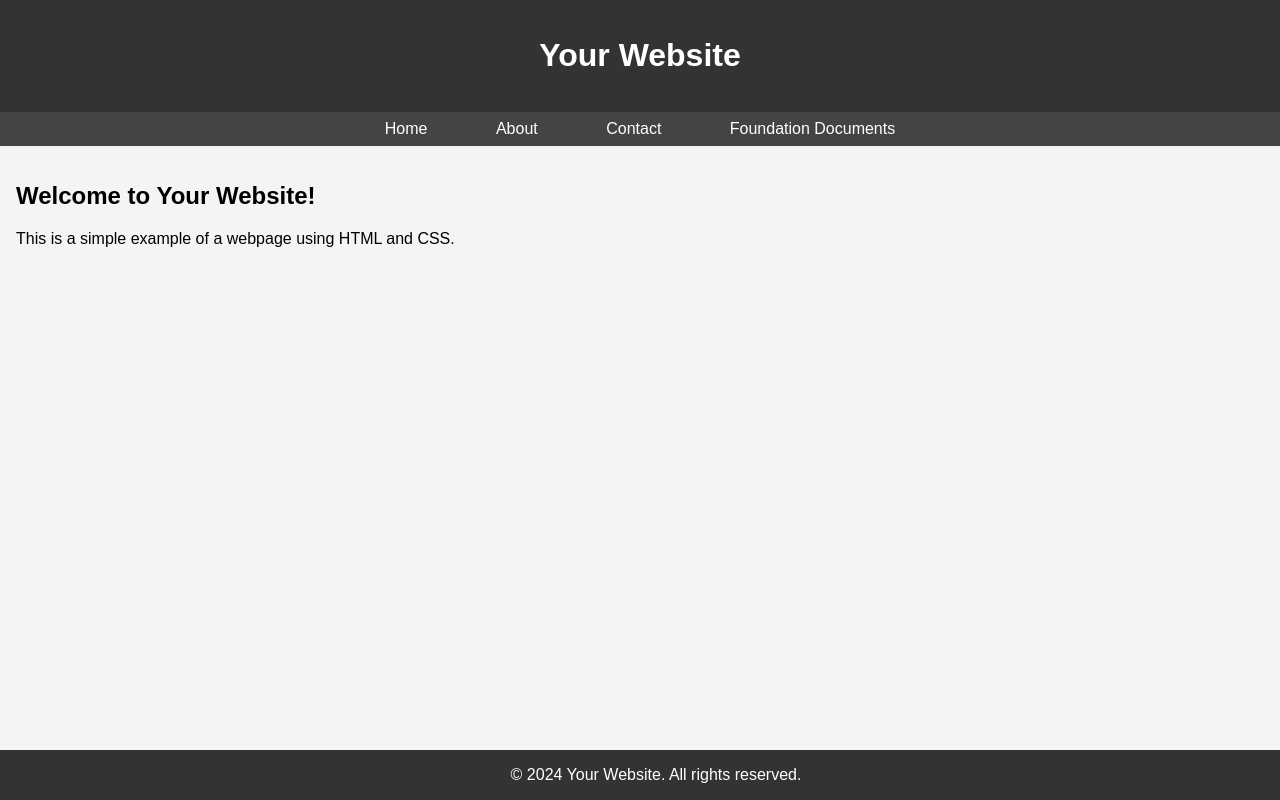
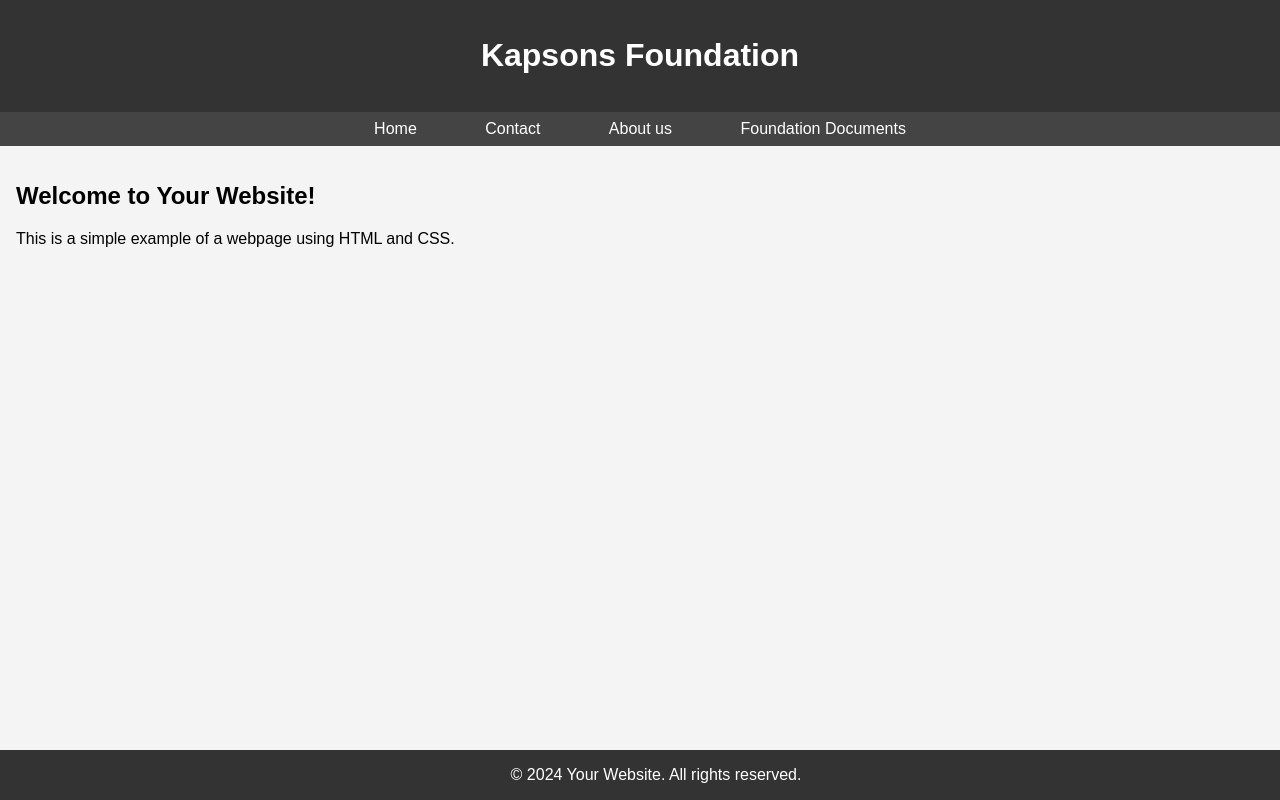
Before and after one commit to Ramankaler/kapsonsFoundation.git.io, a plain HTML site: page index.html in a window 1280 px wide. Drawn offline with Linux system fonts and the light colour scheme.

Commit message:
Update index.html

```diff
--- a/index.html
+++ b/index.html
@@ -51,13 +51,13 @@
 <body>
 
     <header>
-        <h1>Your Website</h1>
+        <h1>Kapsons Foundation</h1>
     </header>
 
     <nav>
         <a href="#">Home</a>
-        <a href="#">About</a>
         <a href="#">Contact</a>
+        <a href="#">About us</a>
         <a href="#">Foundation Documents</a>
     </nav>
 
```
